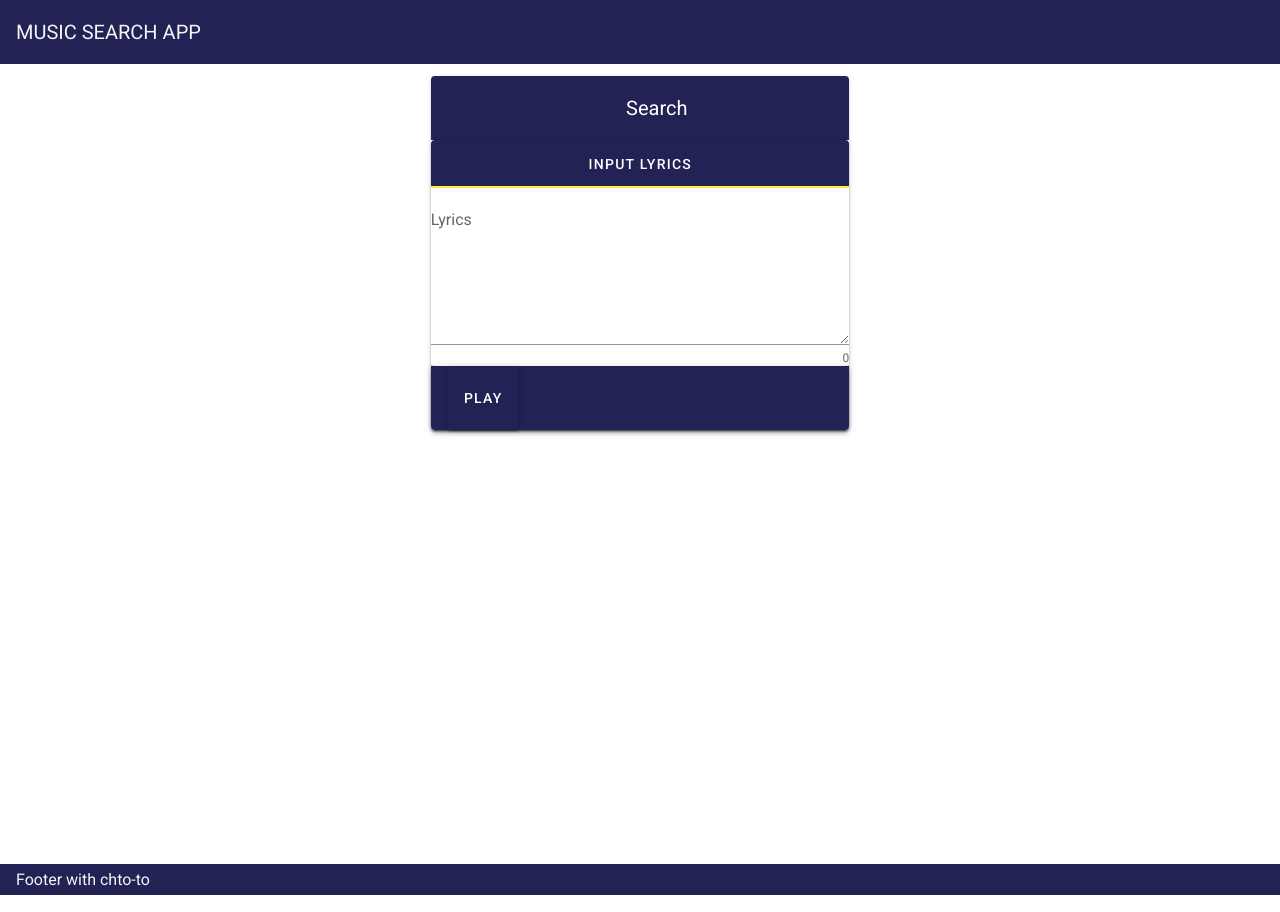
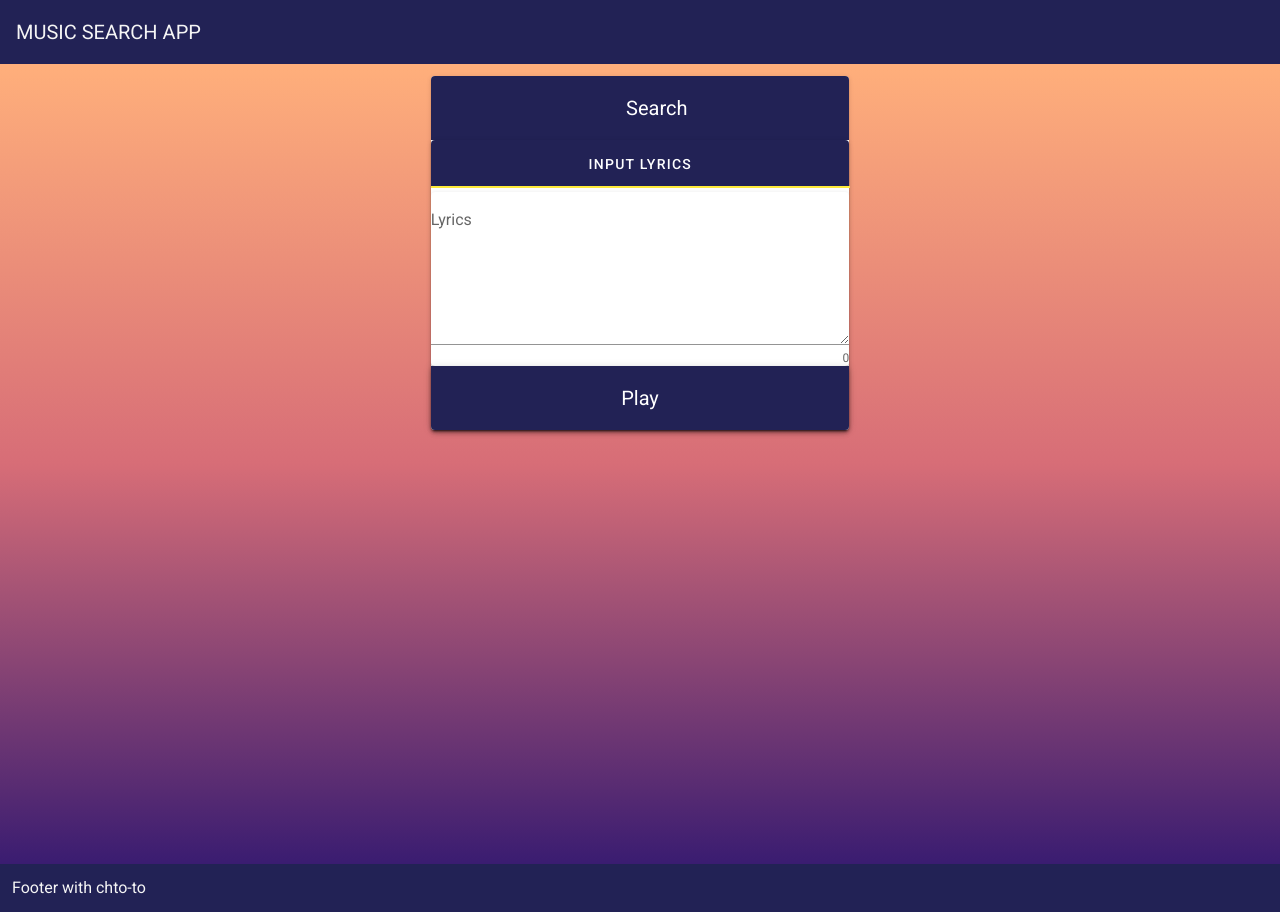
Before and after one commit to BaLiKfromUA/Int20h-2020-Test-task, a Vue app: page / in a window 1280 px wide. Built offline with nearby package versions, Linux system fonts and the light colour scheme; what vue-audio-recorder would draw is missing.

Commit message:
Dandified the app a bit

```diff
--- a/src/App.vue
+++ b/src/App.vue
@@ -1,5 +1,5 @@
 <template>
-    <div>
+    <v-app id="bg">
         <div>
             <v-toolbar app id="header">
                 <v-toolbar-title>
@@ -13,7 +13,7 @@
                 <div>Footer with chto-to</div>
             </v-footer>
         </div>
-    </div>
+    </v-app>
 </template>
 
 <script>
@@ -44,4 +44,9 @@
         color: whitesmoke;
         font-family: "Roboto", sans-serif;
     }
+    #bg {
+        background: #3A1C71;
+        background: -webkit-linear-gradient(to bottom, #FFAF7B, #D76D77, #3A1C71);
+        background: linear-gradient(to bottom, #FFAF7B, #D76D77, #3A1C71);
+    }
 </style>
--- a/src/components/InputData.vue
+++ b/src/components/InputData.vue
@@ -1,5 +1,5 @@
 <template>
-    <v-app>
+    <v-app id="bg">
         <v-content>
             <v-container fluid>
                 <v-layout align-center justify-center>
@@ -62,11 +62,12 @@
 <!--                                            </v-container>-->
 <!--                                        </v-tab-item>-->
                                 </v-tabs>
-                                <v-toolbar color="#222255">
-                                    <v-toolbar-items class="justify-end">
-                                        <v-spacer/>
-                                        <v-btn id="playButton" color="#222255" v-on:click="sendData">Play</v-btn>
-                                    </v-toolbar-items>
+                                <v-toolbar dark color="#222255" v-on:click="sendData">
+                                    <v-layout align-center justify-center>
+                                        <v-toolbar-title>
+                                            Play
+                                        </v-toolbar-title>
+                                    </v-layout>
                                 </v-toolbar>
                             </v-card>
                         </v-card>
--- a/src/components/UserVerdict.vue
+++ b/src/components/UserVerdict.vue
@@ -1,6 +1,6 @@
 <template>
     <div>
-        <v-app>
+        <v-app id="bg">
             <v-content>
                 <v-container fluid fill-height>
                     <v-layout align-start justify-center>
@@ -105,7 +105,5 @@
 </script>
 
 <style>
-    #titleBar {
-        color: white
-    }
+
 </style>
```
